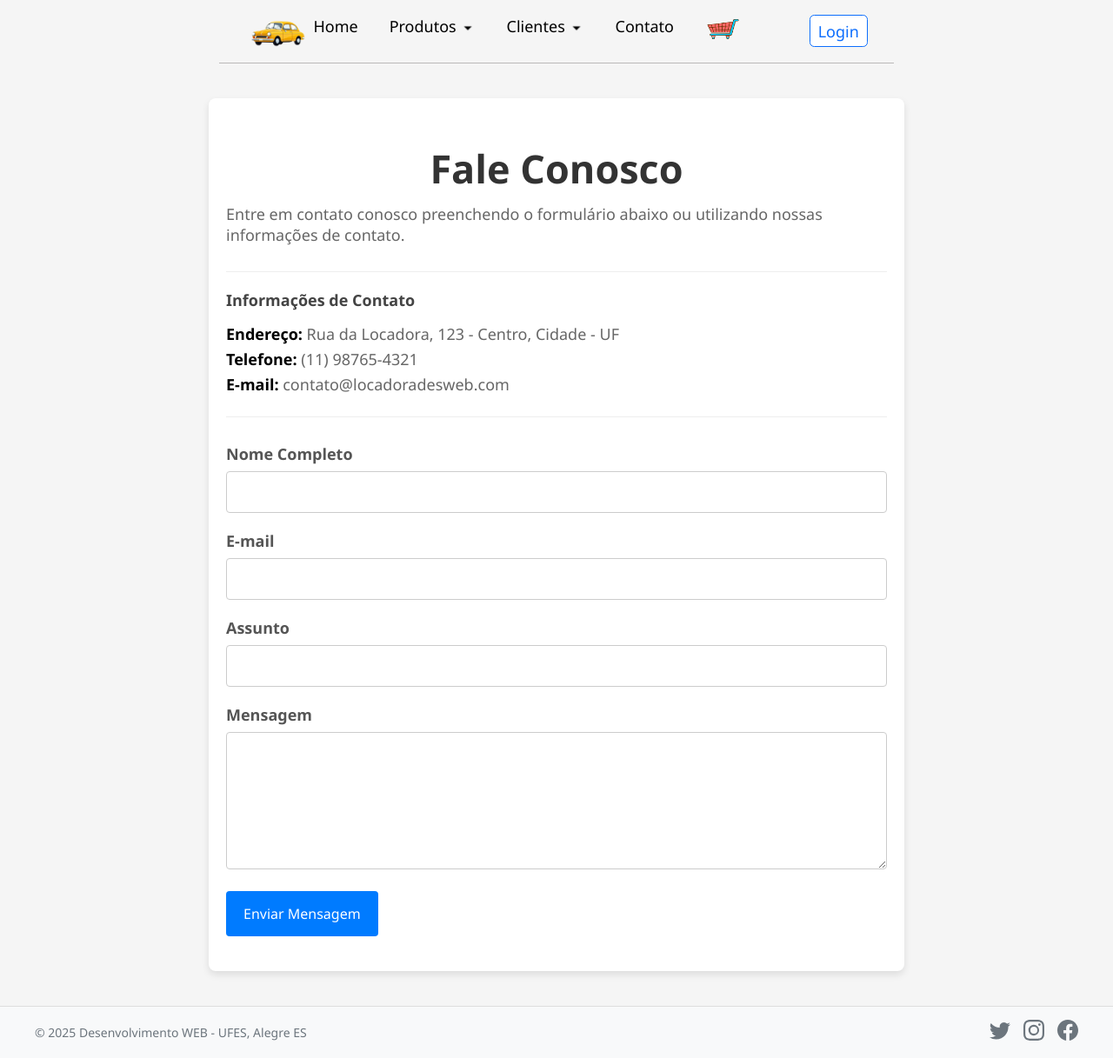
After one commit to Layonj3000/Car-Rental-Website, a PHP site: page /fale-conosco.php in a window 1280 px wide. The commit adds this page. Shown: the whole page at 87% size. Run offline with PHP 8.4, Linux system fonts and the light colour scheme.

Commit message:
feat: adicionando a opção de fale conosco

```diff
--- /dev/null
+++ b/estilos/estilo-fale-conosco.css
@@ -0,0 +1,102 @@
+.fale-conosco-container {
+    max-width: 800px;
+    margin: 40px auto;
+    padding: 20px;
+    background-color: #fff;
+    border-radius: 8px;
+    box-shadow: 0 4px 8px rgba(0, 0, 0, 0.1);
+}
+
+.fale-conosco-container h1 {
+    color: #333;
+    margin-bottom: 10px;
+}
+
+.fale-conosco-container p {
+    color: #666;
+    margin-bottom: 30px;
+}
+
+.contato-info {
+    border-top: 1px solid #eee;
+    border-bottom: 1px solid #eee;
+    padding: 20px 0;
+    margin-bottom: 30px;
+}
+
+.contato-info h3 {
+    color: #444;
+    margin-bottom: 15px;
+}
+
+.contato-info p {
+    margin: 5px 0;
+}
+
+/* Estilo do formulário de contato */
+.formulario-contato {
+    display: flex;
+    flex-direction: column;
+}
+
+.form-group {
+    margin-bottom: 20px;
+}
+
+.form-group label {
+    display: block;
+    margin-bottom: 8px;
+    font-weight: bold;
+    color: #555;
+}
+
+.form-group input,
+.form-group textarea {
+    width: 100%;
+    padding: 12px;
+    border: 1px solid #ccc;
+    border-radius: 4px;
+    font-size: 16px;
+    box-sizing: border-box; /* Garante que padding e border sejam incluídos na largura */
+}
+
+.form-group input:focus,
+.form-group textarea:focus {
+    border-color: #007bff; /* Cor do foco */
+    outline: none;
+}
+
+.form-group textarea {
+    resize: vertical; /* Permite redimensionar apenas verticalmente */
+}
+
+.form-group button {
+    background-color: #007bff;
+    color: white;
+    border: none;
+    padding: 15px 20px;
+    border-radius: 4px;
+    cursor: pointer;
+    font-size: 16px;
+    transition: background-color 0.3s ease;
+}
+
+.form-group button:hover {
+    background-color: #0056b3;
+}
+
+.alerta-erro {
+    background-color: #f8d7da;
+    color: #721c24;
+    border: 1px solid #f5c6cb;
+    padding: 15px;
+    margin-bottom: 20px;
+    border-radius: 4px;
+    text-align: center;
+}
+
+@media (max-width: 768px) {
+    .fale-conosco-container {
+        margin: 20px;
+    }
+}
--- /dev/null
+++ b/views/fale-conosco.php
@@ -0,0 +1,49 @@
+<?php
+    require_once "includes/cabecalho.inc.php";
+?>
+
+<main class="fale-conosco-container">
+    <h1 class="text-center">Fale Conosco</h1>
+    <p class="text-center">Entre em contato conosco preenchendo o formulário abaixo ou utilizando nossas informações de contato.</p>
+
+    <?php
+        if (isset($_SESSION['erro'])) {
+            echo '<div class="alerta-erro text-center">' . $_SESSION['erro'] . '</div>';
+            unset($_SESSION['erro']);
+        }
+    ?>
+    <div class="contato-info">
+        <h3>Informações de Contato</h3>
+        <p><strong>Endereço:</strong> Rua da Locadora, 123 - Centro, Cidade - UF</p>
+        <p><strong>Telefone:</strong> (11) 98765-4321</p>
+        <p><strong>E-mail:</strong> contato@locadoradesweb.com</p>
+    </div>
+
+    <form class="formulario-contato" action="../controlers/controlerFaleconosco.php" method="POST">
+        <div class="form-group">
+            <label for="nome">Nome Completo</label>
+            <input type="text" id="nome" name="nome" required>
+        </div>
+
+        <div class="form-group">
+            <label for="email">E-mail</label>
+            <input type="email" id="email" name="email" required>
+        </div>
+
+        <div class="form-group">
+            <label for="assunto">Assunto</label>
+            <input type="text" id="assunto" name="assunto" required>
+        </div>
+
+        <div class="form-group">
+            <label for="mensagem">Mensagem</label>
+            <textarea id="mensagem" name="mensagem" rows="6" required></textarea>
+        </div>
+
+        <div class="form-group">
+            <button type="submit">Enviar Mensagem</button>
+        </div>
+    </form>
+</main>
+
+<?php require_once "includes/rodape.inc.php"; ?>
--- a/views/includes/cabecalho.inc.php
+++ b/views/includes/cabecalho.inc.php
@@ -10,7 +10,8 @@
     <link rel="stylesheet" href="../estilos/estilo-form-geral.css">
     <link rel="stylesheet" href="../estilos/estilo-visualizacao-geral.css">
     <link rel="stylesheet" href="../estilos/estilo-home.css">
-
+    <link rel="stylesheet" href="../estilos/estilo-fale-conosco.css">
+    <link rel="stylesheet" href="../estilos/estilo-contato-sucesso.css">
 
 </head>
 <body>
@@ -36,7 +37,7 @@
                 </ul>
                 <img src="../imagens/seta-para-baixo.png" alt="seta-para-baixo">
             </li>
-            <li><a href="#">Contato</a></li>
+            <li><a href="../views/fale-conosco.php">Contato</a></li>
             <li class="carrinho-de-compras"><img src="../imagens/carrinho-de-compras.png" alt="carrinho-de-compras"></li>
         </ul>
 
```
Also changed, not shown: controlers/controlerFaleconosco.php (added, +33 -0 lines), estilos/estilo-contato-sucesso.css (added, +42 -0 lines), model/contato.inc.php (added, +35 -0 lines), views/contato-sucesso.php (added, +13 -0 lines).
